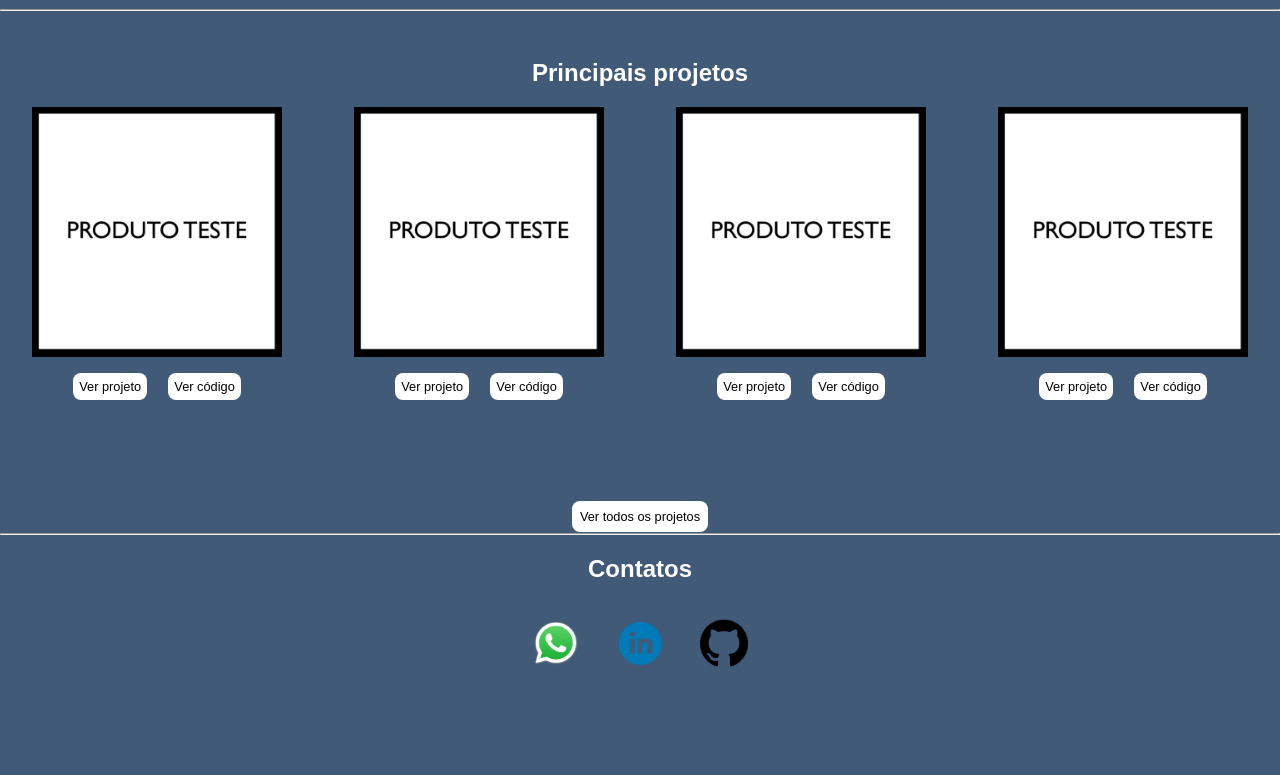
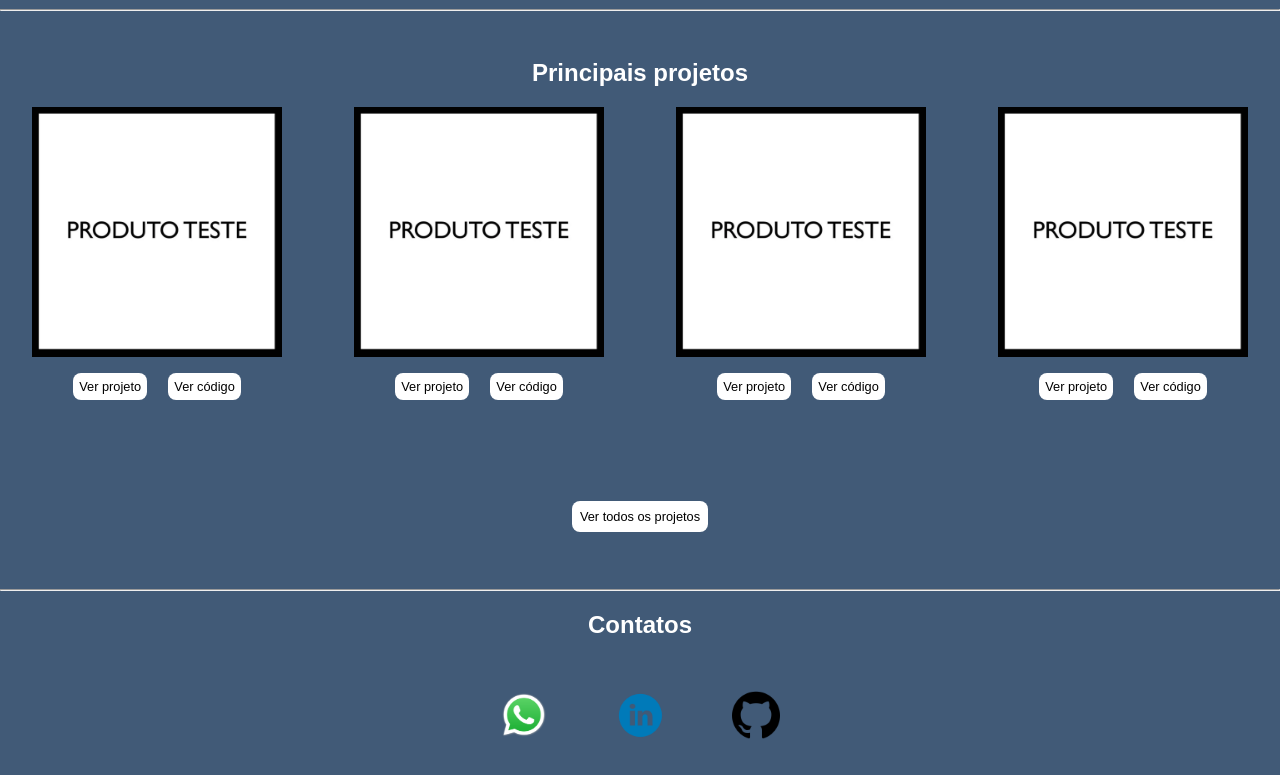
Before and after one commit to paulohenriquedasilva/meuportifolio, a plain HTML site: page index.html in a window 1280 px wide. Shown: the part 1181-1956 px from the top of the page. Before the commit the page ends 1868 px from the top, so only its background shows below. Drawn offline with Linux system fonts and the light colour scheme.

Commit message:
Update contatos.css

```diff
--- a/contatos.css
+++ b/contatos.css
@@ -1,8 +1,9 @@
 #contatos img{
     width: 3rem;
-    margin: 1rem;
+    margin: 2rem;
 }
 
 #contatos{
     text-align: center;
+    margin-top: 4rem;
 }
```
